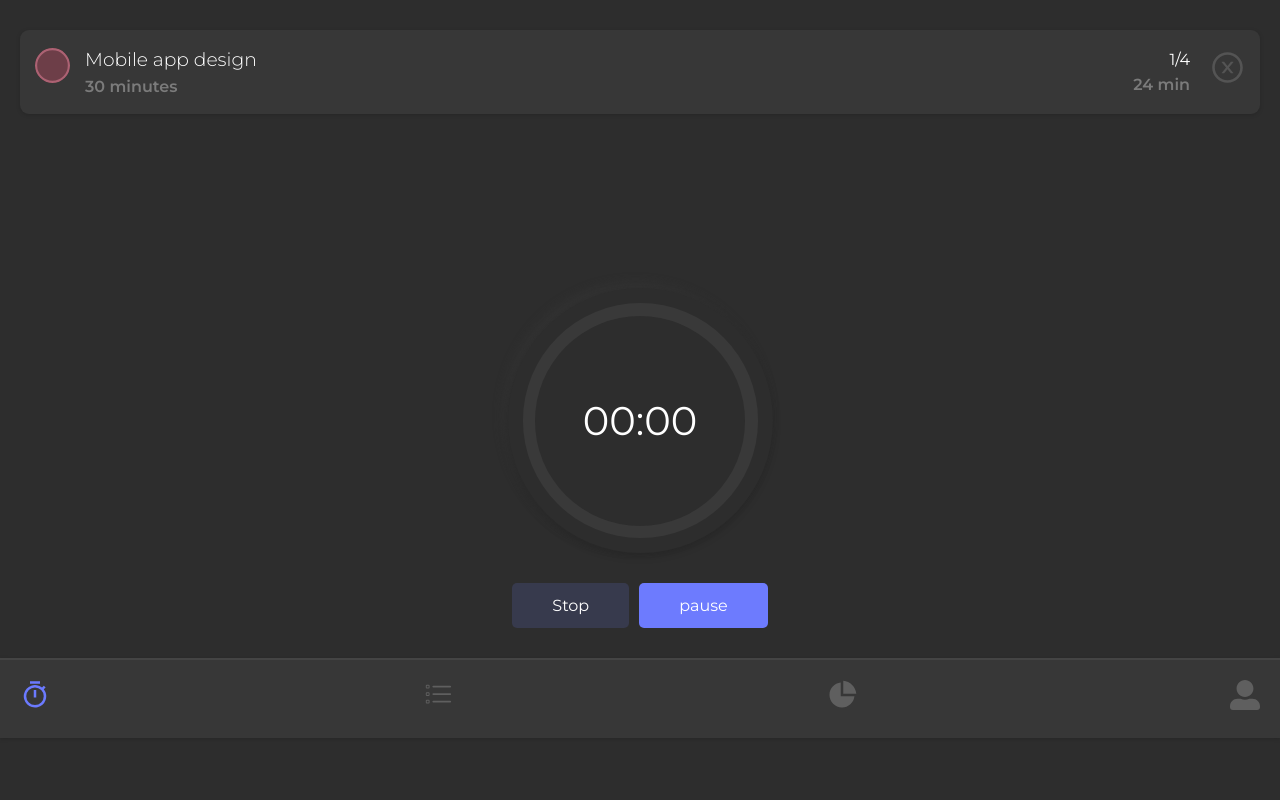
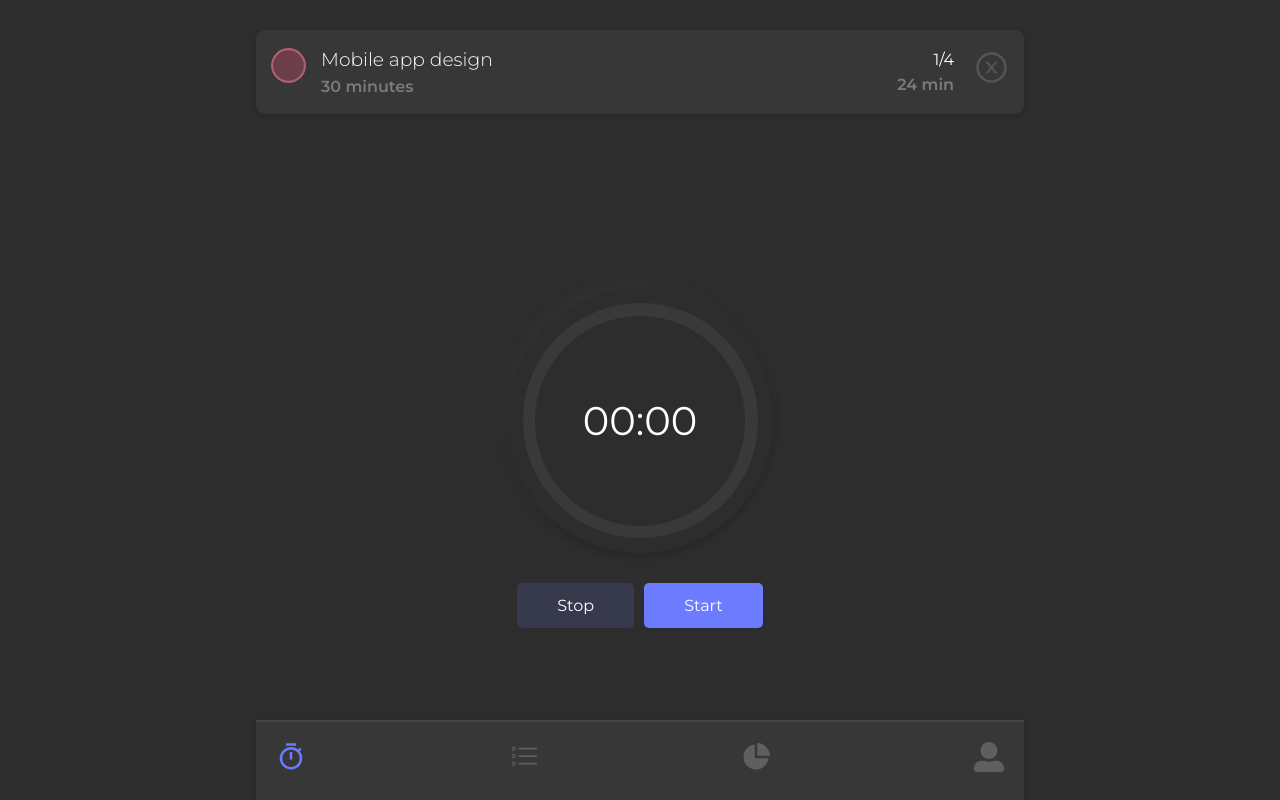
Before and after one commit to iramyaseen/My-project, a React (Create React App) app: page / in a window 1280 px wide. Built offline with nearby package versions, Linux system fonts and the light colour scheme.

Commit message:
Issues resolved

```diff
--- a/src/Components/FooterComponent.js
+++ b/src/Components/FooterComponent.js
@@ -5,7 +5,7 @@ import { FaUserAlt } from "react-icons/fa";
 import { NavLink } from "react-router-dom";
 export const FooterComponent = () => {
   return (
-    <div id="header-content" className="footer">
+    <div id="header-content" className="footer responsive_container">
       <div>
         <NavLink
           to="/"
--- a/src/Components/ProgressMove.js
+++ b/src/Components/ProgressMove.js
@@ -1,5 +1,5 @@
 import React, { useEffect, useState } from "react";
-import sound from "../Audio/clock sound.wav";
+import sound from "../Audio/round-start.mp3";
 
 export const ProgressMove = () => {
   const [second, setSecond] = useState(0);
@@ -20,32 +20,43 @@ export const ProgressMove = () => {
         }
         setSecond(second + 1);
         if (second === 59) {
-          setMinutes(minutes + 1);
+          setStartTimer(false);
           setSecond(0);
+          clearInterval(timerId);
+          setStart(false);
         }
       }, 1000);
       return () => clearInterval(timerId);
     }
   });
+  const toggleBtn = () => {
+    setStart(!start);
+    setStartTimer(!startTimer);
     if (second === 1) {
+      const soundStop = setInterval(() => {
         new Audio(sound).play();
+      }, 1000);
+      setTimeout(() => {
+        clearInterval(soundStop);
+      }, 3000);
     }
     if (second === 57) {
+      const soundStop = setInterval(() => {
         new Audio(sound).play();
+      }, 1000);
+      setTimeout(() => {
+        clearInterval(soundStop);
+      }, 3000);
     }
+  };
   const stop = () => {
     setMinutes(0);
     setSecond(0);
     setStartTimer(false);
+    setStart(false);
   };
-  const toggleBtn = () => {
-    setStart(!start);
-    setStartTimer(!startTimer);
-    new Audio().pause();
-  };
-
   return (
-    <div>
+    <div className="responsive_container">
       <div className="outer_boder_bar">
         <div className="circuler_progress_bar">
           <span className="progress_value">
@@ -59,7 +70,7 @@ export const ProgressMove = () => {
           Stop
         </button>
         <button className="pause_btn" onClick={() => toggleBtn()}>
-          {start ? "Start" : "pause"}
+          {start ? "Pause" : "Start"}
         </button>
       </div>
     </div>
--- a/src/Pages/AddNewTaskPage.js
+++ b/src/Pages/AddNewTaskPage.js
@@ -1,5 +1,4 @@
 import React from "react";
-import { NavLink } from "react-router-dom";
 import { changeActiveButton } from "../Components/Buttom";
 import { FooterComponent } from "../Components/FooterComponent";
 export const AddNewTaskPage = () => {
--- a/src/Pages/ListTaskPage.js
+++ b/src/Pages/ListTaskPage.js
@@ -6,12 +6,11 @@ import { FooterComponent } from "../Components/FooterComponent";
 import { ComponentsSilder } from "../Components/ComponentsSlider";
 import { AiOutlineCloseCircle } from "react-icons/ai";
 import { NavLink } from "react-router-dom";
-// import { BsCheckCircle } from "react-icons/bs";
 export const ListTaskPage = () => {
   return (
     <div className="container">
       <ComponentsSilder />
-      <div>
+      <div className="responsive_container main_container">
         <h2>All Tasks</h2>
         <BarComponents
           className="bar_component"
@@ -61,10 +60,10 @@ export const ListTaskPage = () => {
         />
         <div style={{ marginTop: "25px", marginBottom: "25px" }}>
           <NavLink to="/add-new-task">
-            <button className="new_task_btn">
+            <div className="new_task_btn">
               <BsPlus className="plus" />
               Add new task
-            </button>
+            </div>
           </NavLink>
         </div>
       </div>
--- a/src/Pages/TimerMainPage.js
+++ b/src/Pages/TimerMainPage.js
@@ -1,13 +1,12 @@
 import React from "react";
 import { BarComponents } from "../Components/BarComponents";
-import { FooterComponent } from "../Components/FooterComponent";
 import { TimerComponent } from "../Components/TimerComponent";
 import { AiOutlineCloseCircle } from "react-icons/ai";
 import { BsCircle } from "react-icons/bs";
 export const TimerMainPage = () => {
   return (
     <div className="main_container">
-      <div className="container">
+      <div className="container responsive_container">
         <BarComponents
           circleIcon={<BsCircle className="circle_icon" />}
           name="Mobile app design"
--- a/src/index.css
+++ b/src/index.css
@@ -9,6 +9,7 @@ body {
   background-color: #2d2d2d;
   color: white;
 }
+
 .container {
   padding-left: 20px;
   padding-right: 20px;
@@ -329,3 +330,44 @@ body {
     transform: translate3d(-326px, 0px, 0px);
   }
 }
+
+/* @media (max-width: 768px) {
+  .main_container {
+    width: 100%;
+  }
+} */
+
+@media (max-width: 320px) {
+  .main_container {
+    width: 500px;
+  }
+  #header_content2 {
+    position: fixed !important;
+  }
+  .footer {
+    position: fixed;
+    height: 80px;
+    bottom: 0px;
+    left: 0px;
+    right: 0px;
+    margin-bottom: 0px;
+  }
+}
+@media (min-width: 1024px) {
+  .responsive_container {
+    width: 60%;
+    margin: 0% auto;
+  }
+  .footer {
+    position: fixed;
+    height: 80px;
+    bottom: 0px;
+    left: 0px;
+    right: 0px;
+    margin-bottom: 0px;
+  }
+  .container {
+    padding-left: 0%;
+    padding-right: 0%;
+  }
+}
```
Also changed, not shown: 2 other files (tests, documents, lock files or other folders). Lines whose indentation alone changed are shown as unchanged.
